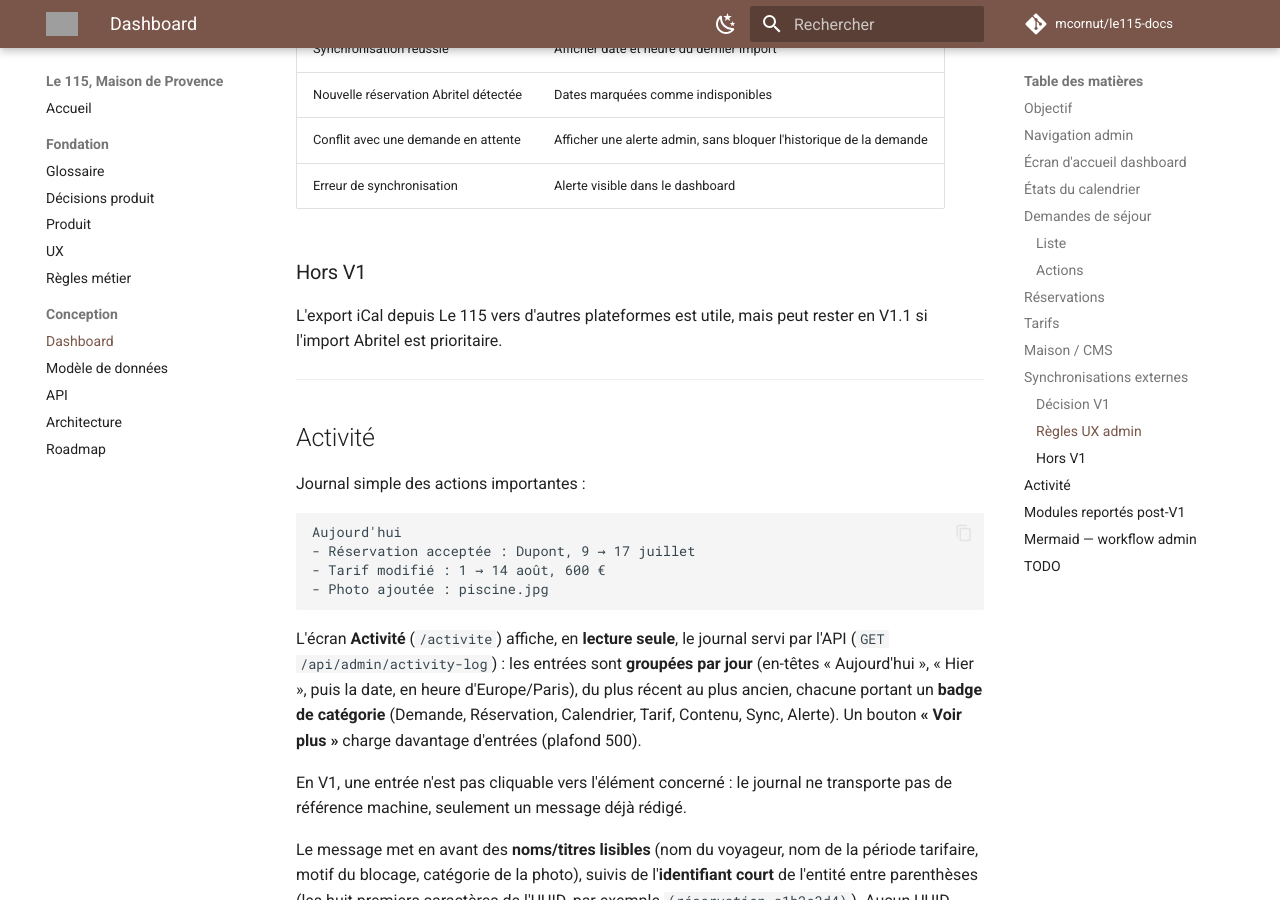
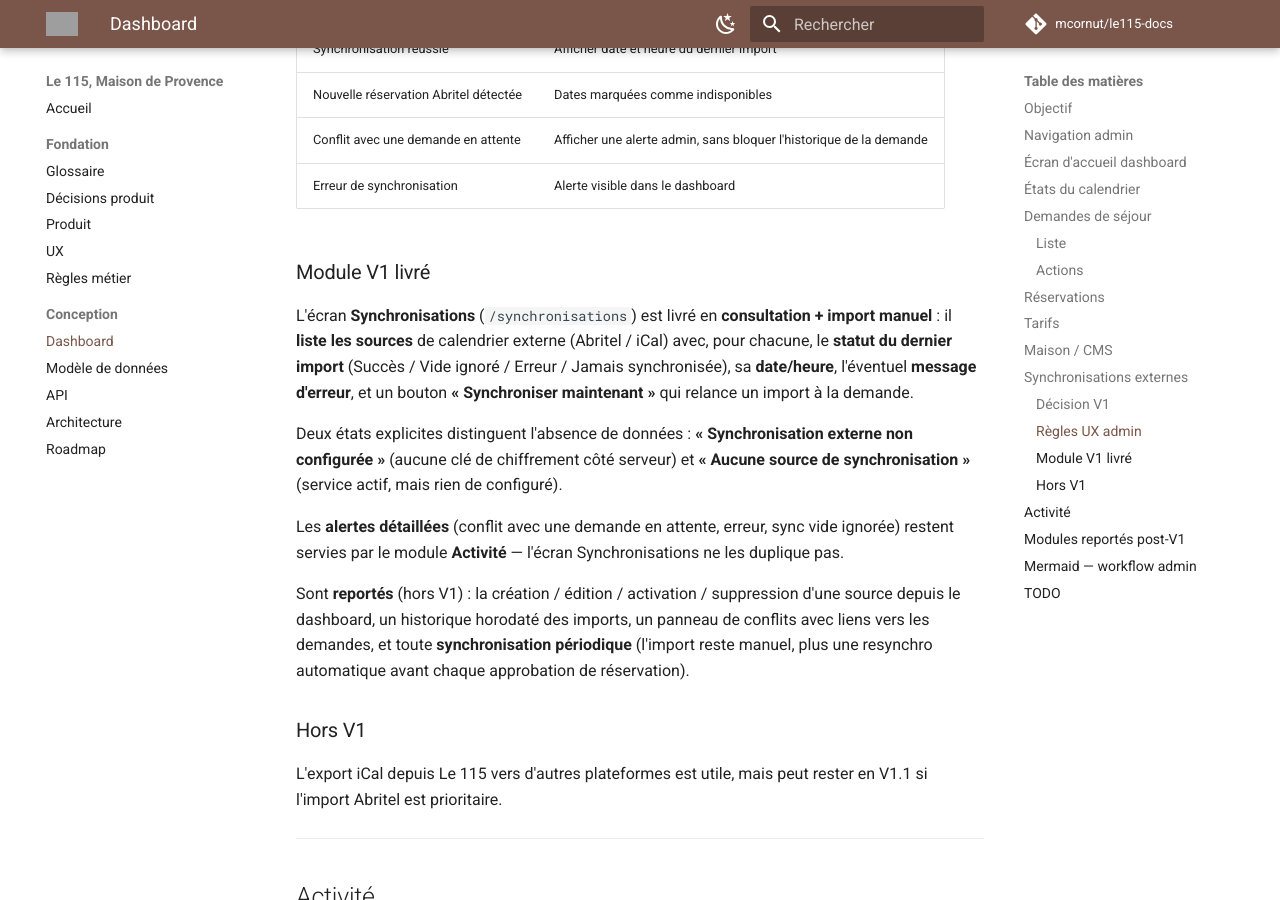
Before and after one commit to mcornut/le115-docs, an MkDocs documentation site: the page built from docs/04-Dashboard.md, in a window 1280 px wide and 900 px high, scrolled down 4933 px. Built offline with MkDocs 1.6.1 and Material for MkDocs 9.7.7, drawn with Linux system fonts in a browser that asks for light colours; comment, search, counter and statistics services are not loaded; grey boxes are pictures that could not be loaded.

Commit message:
docs(dashboard): module Synchronisations V1 (consultation + import manuel)
Co-Authored-By: Claude Opus 4.8 <noreply@anthropic.com>

```diff
--- a/docs/04-Dashboard.md
+++ b/docs/04-Dashboard.md
@@ -208,6 +208,29 @@ La V1 doit prévoir une intégration **iCal en import** afin de récupérer les
 | Conflit avec une demande en attente | Afficher une alerte admin, sans bloquer l'historique de la demande |
 | Erreur de synchronisation | Alerte visible dans le dashboard |
 
+### Module V1 livré
+
+L'écran **Synchronisations** (`/synchronisations`) est livré en **consultation +
+import manuel** : il **liste les sources** de calendrier externe (Abritel /
+iCal) avec, pour chacune, le **statut du dernier import** (Succès / Vide ignoré
+/ Erreur / Jamais synchronisée), sa **date/heure**, l'éventuel **message
+d'erreur**, et un bouton **« Synchroniser maintenant »** qui relance un import à
+la demande.
+
+Deux états explicites distinguent l'absence de données : **« Synchronisation
+externe non configurée »** (aucune clé de chiffrement côté serveur) et **« Aucune
+source de synchronisation »** (service actif, mais rien de configuré).
+
+Les **alertes détaillées** (conflit avec une demande en attente, erreur, sync
+vide ignorée) restent servies par le module **Activité** — l'écran
+Synchronisations ne les duplique pas.
+
+Sont **reportés** (hors V1) : la création / édition / activation / suppression
+d'une source depuis le dashboard, un historique horodaté des imports, un panneau
+de conflits avec liens vers les demandes, et toute **synchronisation
+périodique** (l'import reste manuel, plus une resynchro automatique avant chaque
+approbation de réservation).
+
 ### Hors V1
 
 L'export iCal depuis Le 115 vers d'autres plateformes est utile, mais peut rester en V1.1 si l'import Abritel est prioritaire.
```
